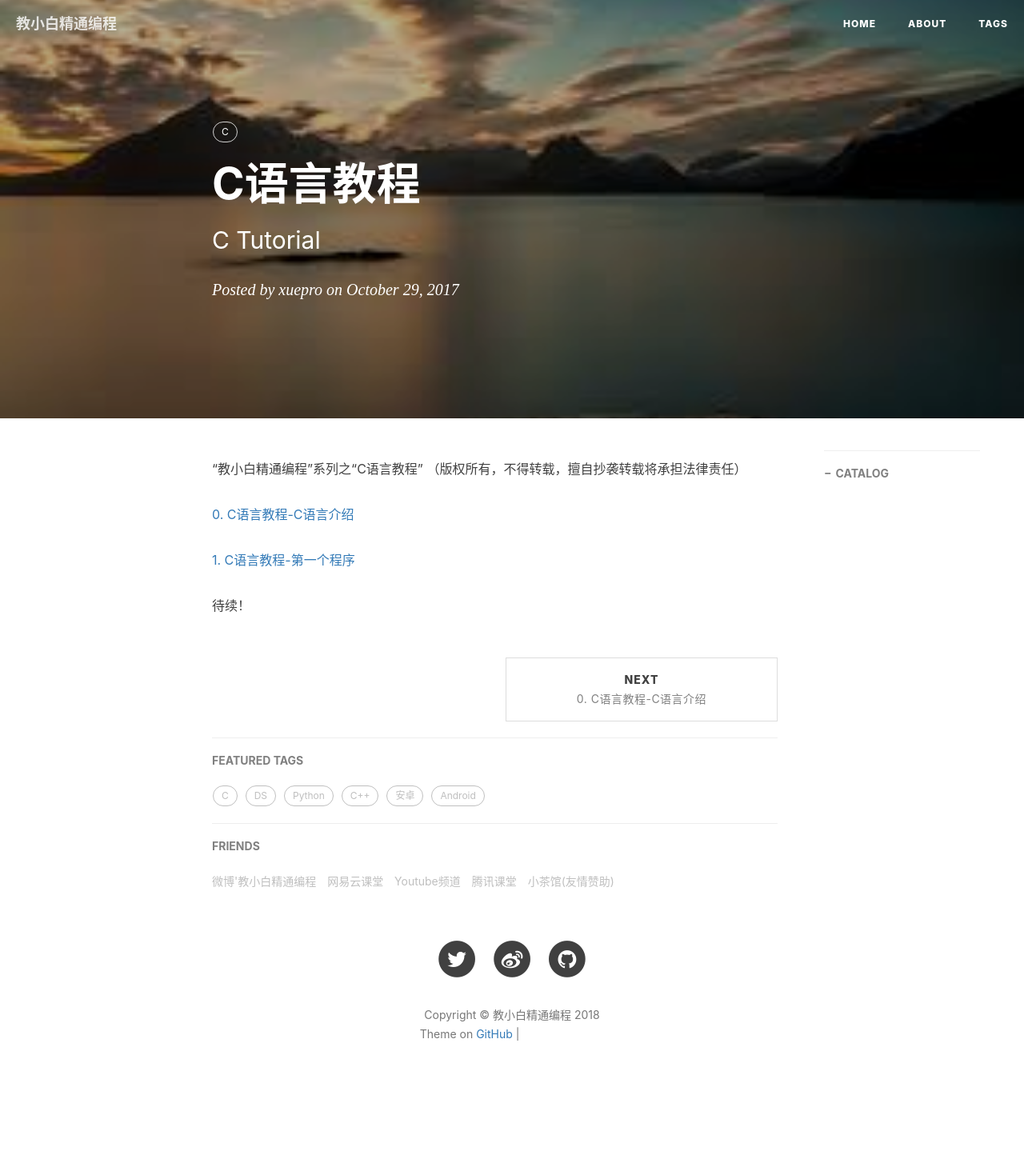
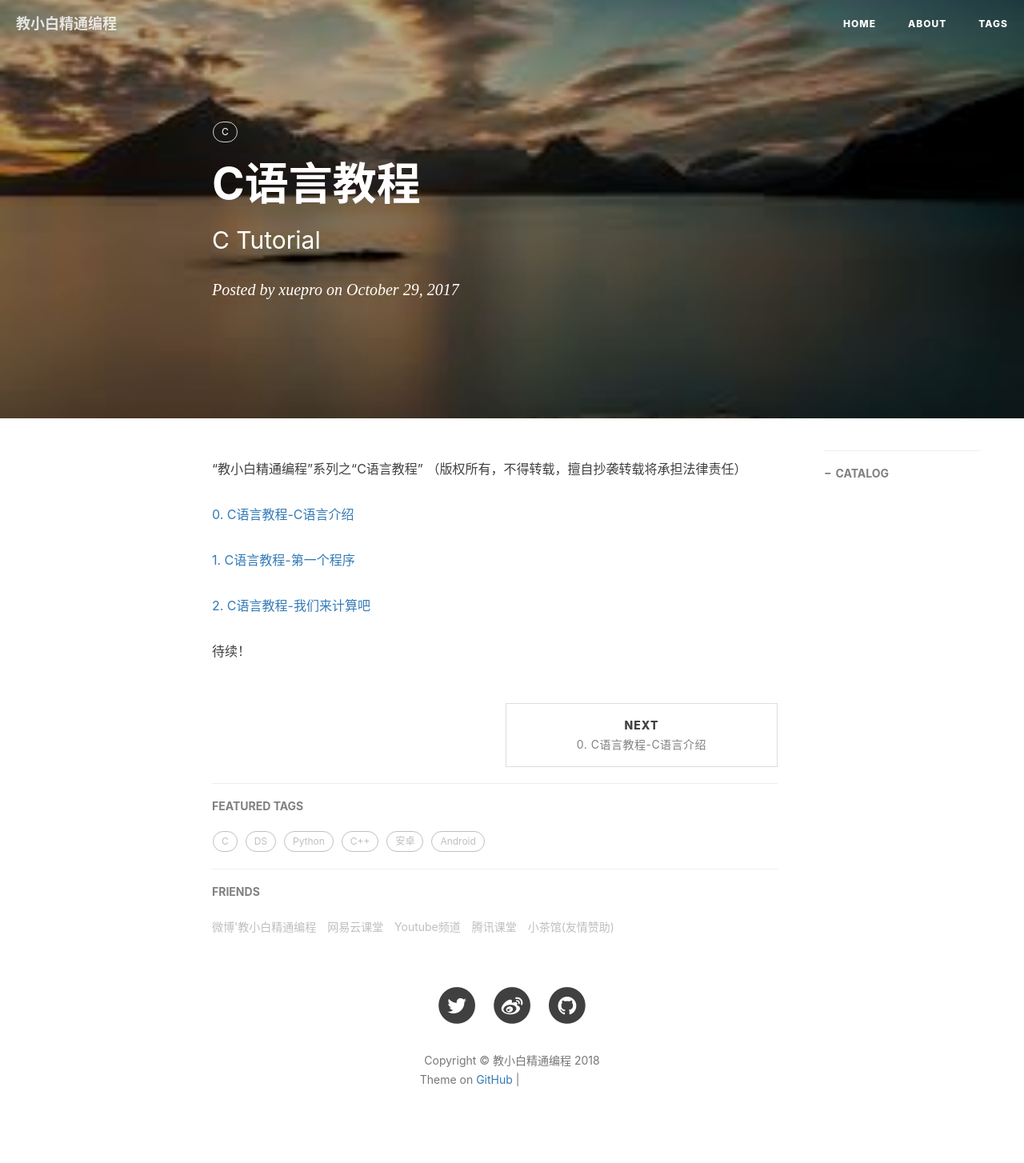
Before and after one commit to xuepro/xuepro.github.io, a Jekyll site: the page built from _posts/2017-10-29-0-C语言教程.md, in a window 1280 px wide. Shown: the whole page at 80% size. Built offline with Jekyll 4.4.1, drawn with Linux system fonts in a browser that asks for light colours; nearby versions of some CDN libraries; comment, search, counter and statistics services are not loaded; before the commit the page ends 1397 px from its top, so only the background shows below that; grey boxes are pictures that could not be loaded.

Commit message:
Update 2017-10-29-0-C语言教程.md

```diff
--- a/_posts/2017-10-29-0-C语言教程.md
+++ b/_posts/2017-10-29-0-C语言教程.md
@@ -17,4 +17,6 @@ tags:
 
 [1. C语言教程-第一个程序](https://xuepro.xcguan.net/2017/10/30/1.-C%E8%AF%AD%E8%A8%80%E6%95%99%E7%A8%8B-%E7%AC%AC%E4%B8%80%E4%B8%AA%E7%A8%8B%E5%BA%8F/)
 
+[2. C语言教程-我们来计算吧](https://xuepro.xcguan.net/2017/10/30/2.C%E8%AF%AD%E8%A8%80%E6%95%99%E7%A8%8B-%E6%88%91%E4%BB%AC%E6%9D%A5%E8%AE%A1%E7%AE%97%E5%90%A7/)
+
 待续！
```
